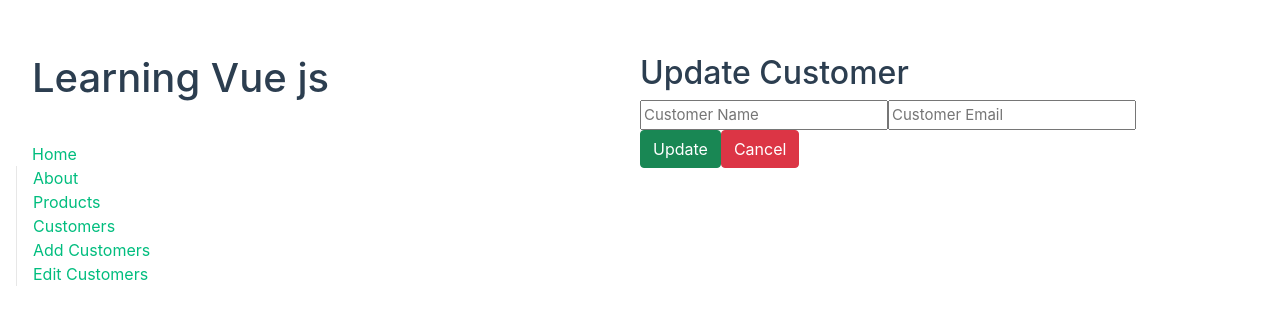
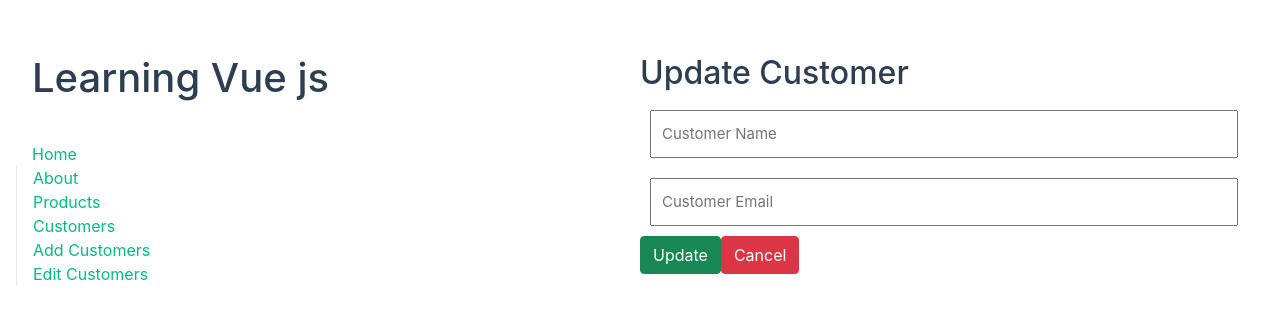
Before and after one commit to OksanaBebesh/masterProducts, a Vue app in the folder vue-project/: page /customers/edit/1 in a window 1280 px wide. Shown: the part 222-540 px from the top of the page. Built offline with nearby package versions, Linux system fonts and the light colour scheme; no server answers.

Commit message:
refactor: remove unuseful var

```diff
--- a/vue-project/src/components/Customer/CustomerAddEditForm.vue
+++ b/vue-project/src/components/Customer/CustomerAddEditForm.vue
@@ -10,8 +10,10 @@
         <form class="form customer-add">
             <h2 v-if="edit">Update Customer</h2>
             <h2 v-else>Add new Customer</h2>
-            <input v-model="customer.name" placeholder="Customer Name"  />
-            <input v-model="customer.email" placeholder="Customer Email" />
+            <div class="input-line">
+                <input v-model="customer.name" placeholder="Customer Name"  />
+                <input v-model="customer.email" placeholder="Customer Email" />
+            </div>
             <div class="btn-lines">
                 <ButtonSuccess v-if="edit" @click="updateCustomers">Update</ButtonSuccess>
                 <ButtonSuccess v-else @click="addCustomers">Save</ButtonSuccess>
@@ -24,7 +26,6 @@
 export default {
     data(){
         return {
-            modal: "",
             customer: {name: "", email: ""},
             url: "http://localhost:8000/api/customers/",
             customerId: useRoute().params.id,
@@ -34,9 +35,8 @@
     mounted() {
         const route = useRoute();
         const customerId = route.params.id;
-        this.modal = (route.params.id)? "edit" : "add";
 
-        if (this.modal === "edit") {
+        if (route.params.id) {
            this.edit = true;
            this.getEditCustomer(customerId);
         }
@@ -85,3 +85,15 @@
     }
 }
 </script>
+
+<style>
+ form input {
+    padding: 10px;
+    margin: 10px;
+ }
+
+ .input-line {
+    display: flex;
+    flex-direction: column;
+ }
+</style>
```
